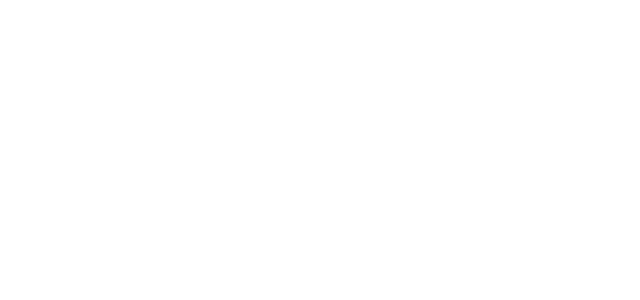
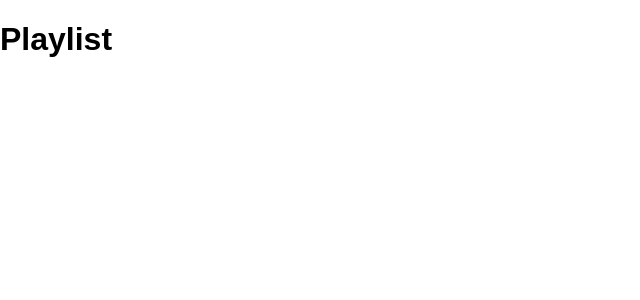
Before and after one commit to crmgunter/Dumb-Spotify, a React (Create React App) app in the folder client/: page /users/1/playlists/1 in a window 1280 px wide. Shown: the top 300 px of the page, without its empty margins (0-640 px from the left). Built offline with nearby package versions, Linux system fonts and the light colour scheme.

Commit message:
okay i got the playlists showing on user page and you can click to go to the playlist show page, have not continued from there, my sweet dog needs attention and i need to go to sleep, i am satisfied with what i've done today. goodnight, wisconsin.

```diff
--- a/client/src/App.js
+++ b/client/src/App.js
@@ -2,6 +2,7 @@ import React, { Component } from 'react';
 import { BrowserRouter as Router, Switch, Route} from 'react-router-dom'
 import Home from './components/Home'
 import User from './components/User'
+import Playlist from './components/Playlist'
 
 class App extends Component {
   render() {
@@ -11,6 +12,7 @@ class App extends Component {
           <Switch>
             <Route exact path="/" component={Home}/>
             <Route exact path="/users/:userId" component={User}/>
+            <Route exact path="/users/:userId/playlists/:playlistId" component={Playlist}/>
           </Switch>
         </Router>
       </div>
--- /dev/null
+++ b/client/src/components/Playlist.js
@@ -0,0 +1,13 @@
+import React, { Component } from 'react';
+
+class Playlist extends Component {
+    render() {
+        return (
+            <div>
+                <h1>Playlist</h1>
+            </div>
+        );
+    }
+}
+
+export default Playlist;
--- a/client/src/components/User.js
+++ b/client/src/components/User.js
@@ -1,9 +1,11 @@
 import React, { Component } from 'react';
 import axios from 'axios'
-
+import { Link } from 'react-router-dom'
 class User extends Component {
     state = {
-        user: {}
+        user: {
+            playlists: []
+        }
     }
 
     componentDidMount() {
@@ -23,6 +25,12 @@ class User extends Component {
                 {this.state.user.username}
                 {this.state.user.location}
                 <img src={this.state.user.image} alt="user image"/>
+                {this.state.user.playlists.map(playlist => (
+                    <div key={playlist._id}>
+                    <Link to={`/users/${this.state.user._id}/playlists/${playlist._id}`}>{playlist.name}</Link>
+                    {playlist.description}
+                    </div>
+                ))}
             </div>
         );
     }
```
